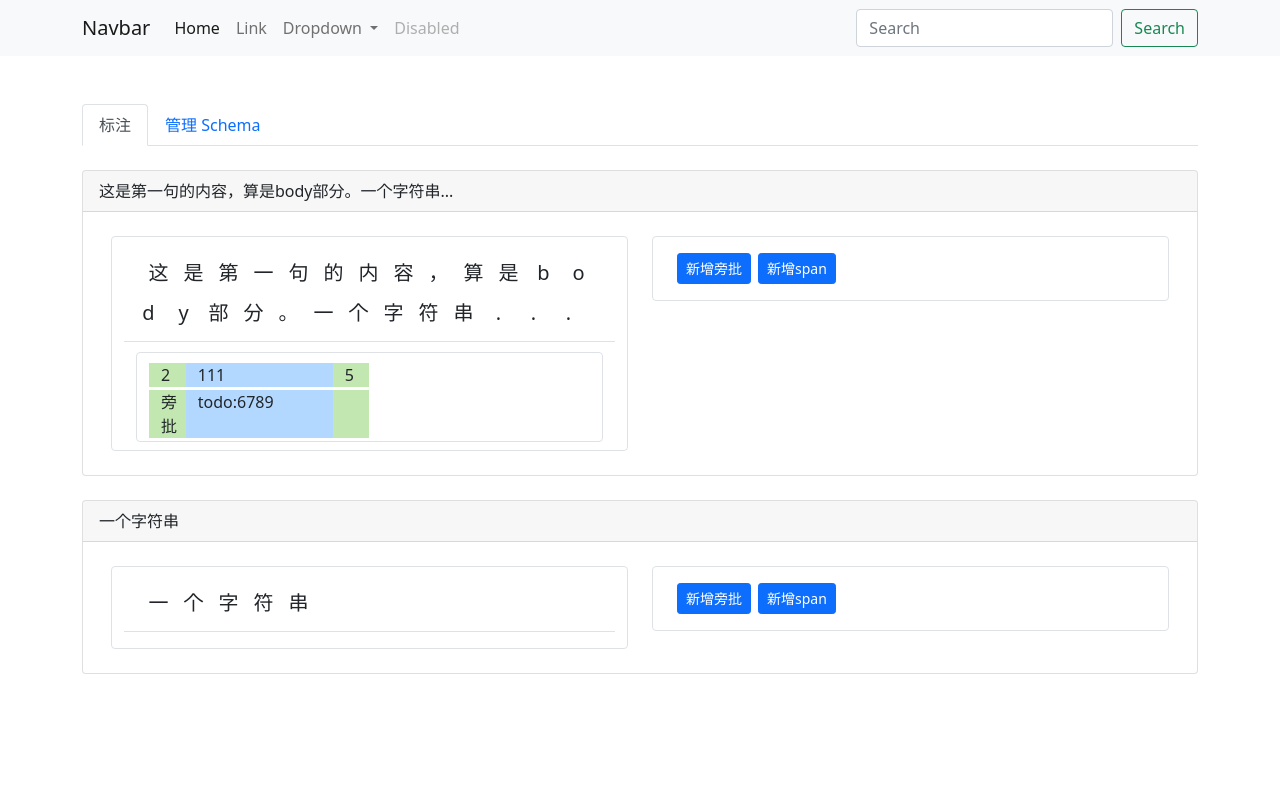
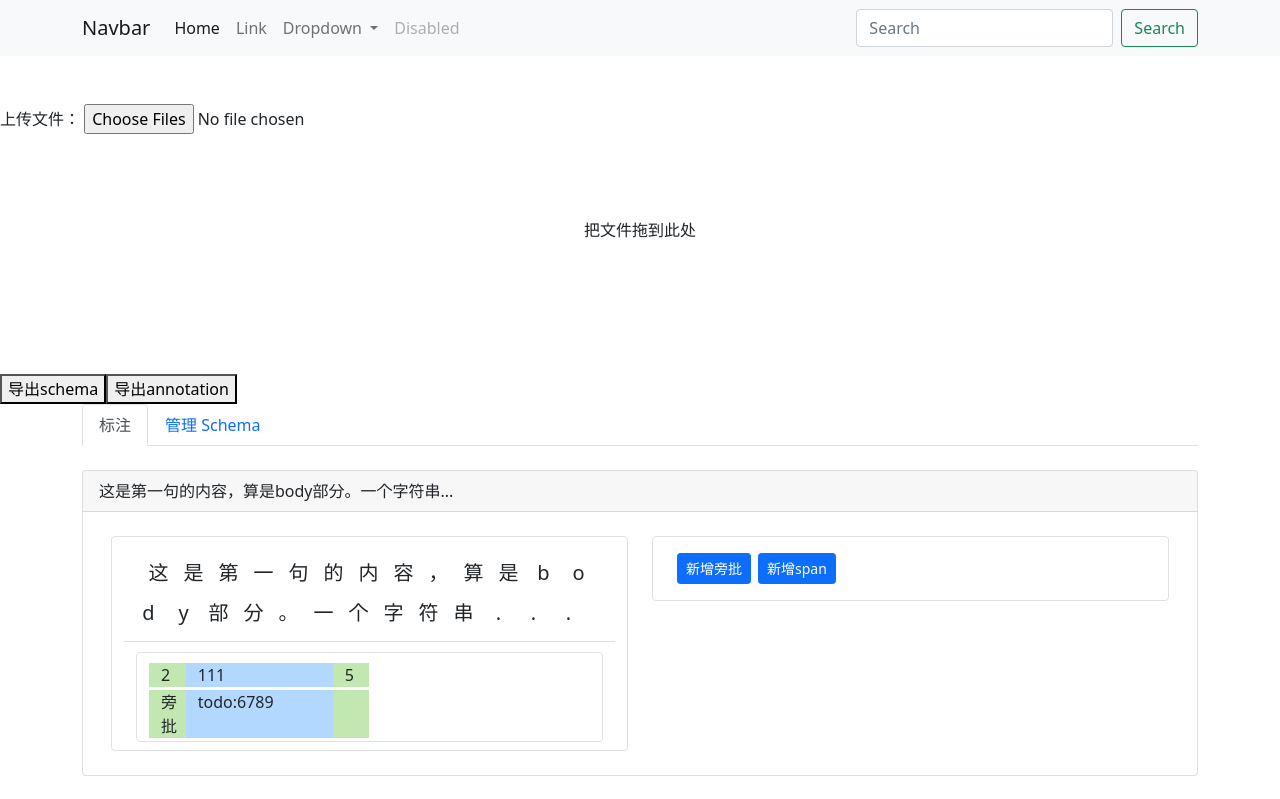
Before and after one commit to Tridict/Chips, a Vue app: page / in a window 1280 px wide. Shown: the top 799 px of the page. Built offline with nearby package versions, Linux system fonts and the light colour scheme.

Commit message:
feat: file import & export

```diff
--- a/src/App.vue
+++ b/src/App.vue
@@ -1,12 +1,33 @@
 <template>
   <NavBar />
+  <UploadBox @onRead="onReadAnnotation" />
+  <DownloadBtn filename="schema.json" :content="schema" btnText="导出schema" />
+  <DownloadBtn
+    filename="annotation.json"
+    :content="sentenceList"
+    btnText="导出annotation"
+  />
   <main class="container">
     <ul class="nav nav-tabs">
       <li class="nav-item">
-        <a class="nav-link" :class="tab == TABS.annotation ? 'active':''" href="#" @click="tab = TABS.annotation">标注</a>
+        <a
+          class="nav-link"
+          :class="tab == TABS.annotation ? 'active' : ''"
+          href="#"
+          @click="tab = TABS.annotation"
+        >
+          标注
+        </a>
       </li>
       <li class="nav-item">
-        <a class="nav-link" :class="tab == TABS.schema ? 'active':''" href="#" @click="tab = TABS.schema">管理 Schema</a>
+        <a
+          class="nav-link"
+          :class="tab == TABS.schema ? 'active' : ''"
+          href="#"
+          @click="tab = TABS.schema"
+        >
+          管理 Schema
+        </a>
       </li>
       <!-- <li class="nav-item">
         <a class="nav-link disabled">Disabled</a>
@@ -22,25 +43,32 @@
 import { ref } from "vue";
 import Annotation from "@/pages/Annotation/index.vue";
 import Schema from "@/pages/Schema/index.vue";
-import { useSchema } from "@/utils/schema/useSchema.js"
-import { useAnnotation } from "@/utils/Annotation/useAnnotation.js"
+import { useSchema } from "@/utils/schema/useSchema.js";
+import { useAnnotation } from "@/utils/Annotation/useAnnotation.js";
 import NavBar from "@/components/NavBar.vue";
+import UploadBox from "./components/uploadBox.vue";
+import DownloadBtn from "./components/downloadBtn.vue";
 
 const TABS = {
   annotation: Symbol(),
-  schema: Symbol(),
-}
+  schema: Symbol()
+};
 
 export default {
-  components: { Annotation, Schema, NavBar },
+  components: { Annotation, Schema, NavBar, UploadBox, DownloadBtn },
   name: "App",
   setup() {
     const tab = ref(TABS.annotation);
 
-    useSchema();
-    useAnnotation();
+    const { schema } = useSchema();
+    const { sentenceList } = useAnnotation();
 
-    return { tab, TABS};
-  },
+    const onReadAnnotation = (fileContents) => {
+      const content = fileContents.value[0]?.content;
+      sentenceList.value = JSON.parse(content);
+    };
+
+    return { schema, sentenceList, onReadAnnotation, tab, TABS };
+  }
 };
 </script>
--- /dev/null
+++ b/src/components/downloadBtn.vue
@@ -0,0 +1,39 @@
+<template>
+  <!-- 导出 -->
+  <a class="export-wrap" :download="filename" :href="getDownloadLink(content)">
+    <button>{{ btnText }}</button>
+  </a>
+</template>
+
+<script>
+export default {
+  props: {
+    // 保存的文件名
+    filename: {
+      type: String,
+      require: true
+    },
+    // 要保持的内容
+    content: {
+      type: [String, Array, Object],
+      require: true
+    },
+    btnText: {
+      type: String,
+      require: true
+    }
+  },
+  setup() {
+    const getDownloadLink = (txt) => {
+      if (typeof txt === "string") {
+        return "data:text/paint; utf-8," + encodeURIComponent(txt);
+      } else {
+        return "data:text/paint; utf-8," + encodeURIComponent(JSON.stringify(txt));
+      }
+    };
+    return { getDownloadLink };
+  }
+};
+</script>
+
+<style></style>
--- /dev/null
+++ b/src/components/uploadBox.vue
@@ -0,0 +1,59 @@
+<template>
+  <div class="row upload-box">
+    <label>
+      上传文件：
+      <input type="file" @input="onInput" multiple />
+    </label>
+  </div>
+  <!-- <div>{{ fileMetaList[0]?.content }}</div> -->
+  <div class="droptarget-wrap">
+    <div
+      id="droptarget"
+      ref="dropTarget"
+      @drop="onDropFile"
+      @dragenter="onDropFile"
+      @dragover="onDropFile"
+    >
+      把文件拖到此处
+    </div>
+  </div>
+</template>
+
+<script>
+import useFile from "@/utils/file/useFile";
+
+export default {
+  emits: ["onRead"],
+  setup(props, ctx) {
+    const { fileMetaList, onImportFiles, onDropFile } = useFile();
+
+    const onInput = async (event) => {
+      const target = event.target;
+      if (target instanceof HTMLInputElement && target.files) {
+        await onImportFiles(target.files);
+        ctx.emit("onRead", fileMetaList);
+        // console.log(fileMetaList.value);
+        // console.log(fileMetaList.value[0]?.content);
+      }
+    };
+    return { onDropFile, onInput };
+  }
+};
+</script>
+
+<style scoped>
+.droptarget-wrap {
+  display: flex;
+  height: 30vh;
+  width: var(--td-main-width);
+  margin-top: var(--td-btn-padding-top);
+}
+#droptarget {
+  height: 80%;
+  width: 100%;
+  background: var(--td-gray-bg);
+  display: flex;
+  justify-content: center;
+  align-items: center;
+}
+</style>
--- /dev/null
+++ b/src/utils/file/fileReader.js
@@ -0,0 +1,38 @@
+const readFileAsText = (fileWrap, options) => {
+  const file = fileWrap.obj;
+  return new Promise((resolve, reject) => {
+    const reader = new FileReader();
+
+    reader.onload = () => {
+      resolve(reader);
+    };
+    reader.onerror = reject;
+
+    if (options?.accept && !new RegExp(options?.accept).test(file.type)) {
+      reject({
+        code: 1,
+        msg: "wrong file type"
+      });
+    }
+    if (file.type === "application/json") {
+      reader.readAsText(file);
+    } else if (!file.type || /^text\//i.test(file.type)) {
+      console.log(file.type);
+      console.log(fileWrap.encoding);
+      // 用于"text/plain"、"text/markdown"、"text/javascript"等
+      reader.readAsText(file, fileWrap.encoding);
+    } else {
+      reader.readAsDataURL(file);
+    }
+  });
+};
+
+async function readFile(file, options) {
+  const reader = await readFileAsText(file, options);
+  if (typeof reader.result == "string") {
+    file.content = reader.result;
+  }
+  file.hasRead = true;
+}
+
+export default readFile;
--- /dev/null
+++ b/src/utils/file/useFile.js
@@ -0,0 +1,68 @@
+import readFile from "./fileReader";
+import { ref } from "vue";
+// import { Notify } from 'vant'
+
+// 提供fileMetaList
+const useFile = () => {
+  const fileMetaList = ref([]);
+  const onImportFiles = async (file) => {
+    // 默认的input框处理
+    if (file instanceof FileList) {
+      await readFileLists(file, fileMetaList.value);
+    }
+  };
+  const onDropFile = (event) => {
+    event.preventDefault();
+
+    if (event.type == "drop") {
+      const fileList = event.dataTransfer?.files;
+      if (fileList) {
+        readFileLists(fileList, fileMetaList.value);
+      }
+    }
+  };
+  const onRemoveFile = (idx) => {
+    fileMetaList.value.splice(idx, 1);
+  };
+
+  return { fileMetaList, onImportFiles, onDropFile, onRemoveFile };
+};
+
+const readFileLists = async (fileList, fileMetaList) => {
+  let files = [];
+  if (fileList instanceof File) {
+    files = [fileList];
+  } else {
+    files = fileList;
+  }
+  // 把文件保存为对象
+  for (const file of files) {
+    if (fileMetaList.map((f) => f.name).includes(file.name)) {
+      // Notify(`文件【${file.name}】重复。`)
+      console.log(`文件【${file.name}】重复。`);
+    } else {
+      // 用一个对象保存文件的meta信息
+      fileMetaList.unshift({
+        obj: file,
+        name: file.name,
+        hasRead: false,
+        encodingGot: false,
+        encoding: "utf-8"
+      });
+    }
+  }
+  // 读取文件内容
+  for (const file of fileMetaList) {
+    if (file.hasRead) continue;
+    try {
+      await readFile(file);
+      // Notify({ type: 'success', message: `文件读取成功`, duration: 1000 })
+      console.log(`文件读取成功`);
+    } catch (error) {
+      console.log(error);
+      // Notify({ type: 'warning', message: `${error}`, duration: 5000 })
+    }
+  }
+};
+
+export default useFile;
```
